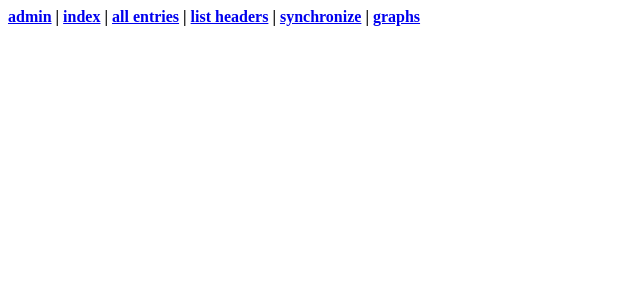
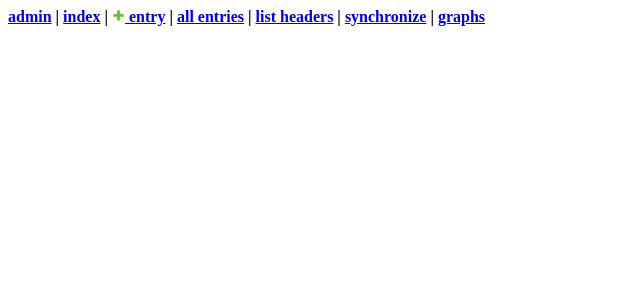
Before and after one commit to Brambor/Jurnal, a Django app: page /all in a window 1280 px wide. Shown: the top 300 px of the page, without its empty margins (0-640 px from the left). Run offline with Django 3.2, Linux system fonts and the light colour scheme; data that the repository does not hold is empty.

Commit message:
+ entry to navbar.html

```diff
--- a/templates/navbar.html
+++ b/templates/navbar.html
@@ -5,6 +5,7 @@
 <nav><strong>
 	<a href="/admin">admin</a>
 	| <a href="/">index</a>
+	| <a href="/admin/entries/entry/add/"><img src="/static/admin/img/icon-addlink.svg"> entry</a>
 	| <a href="/all">all entries</a>
 	| <a href="/list">list headers</a>
 	| <a href="/sync">synchronize</a>
```
